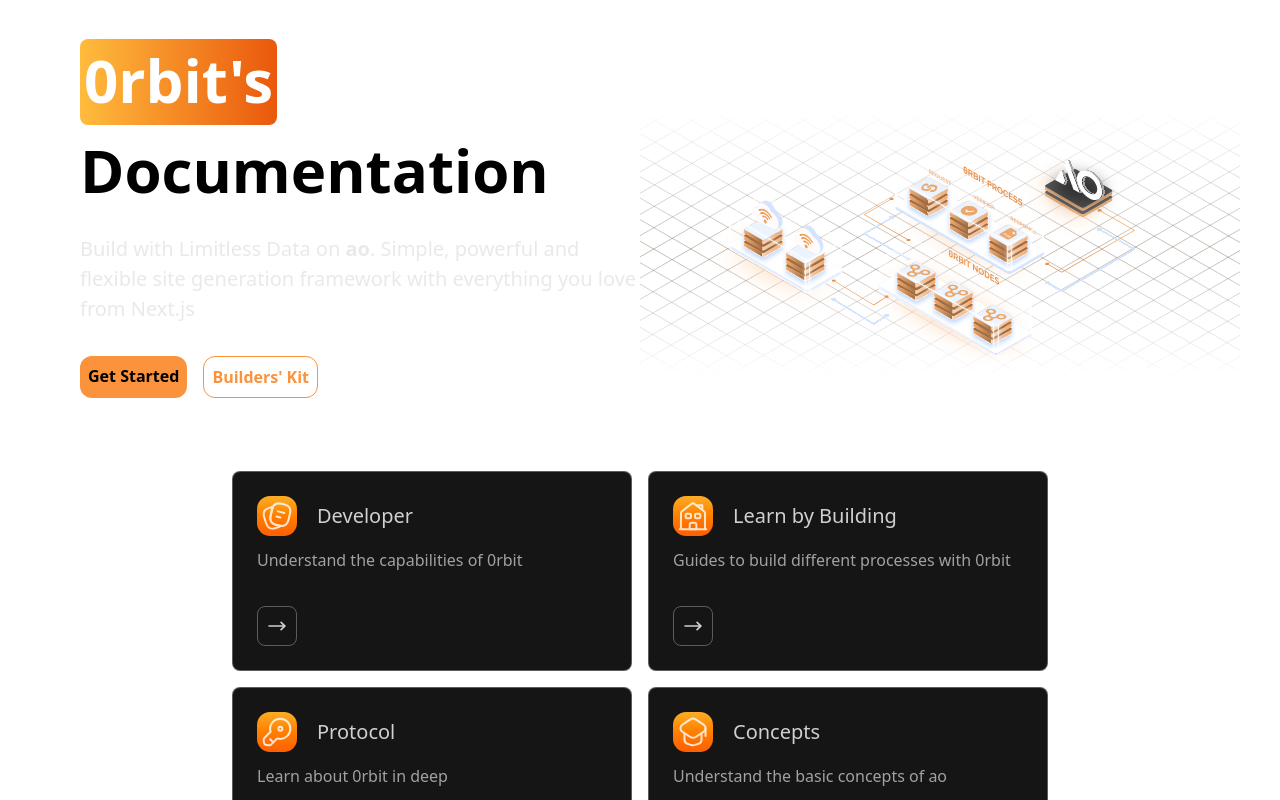
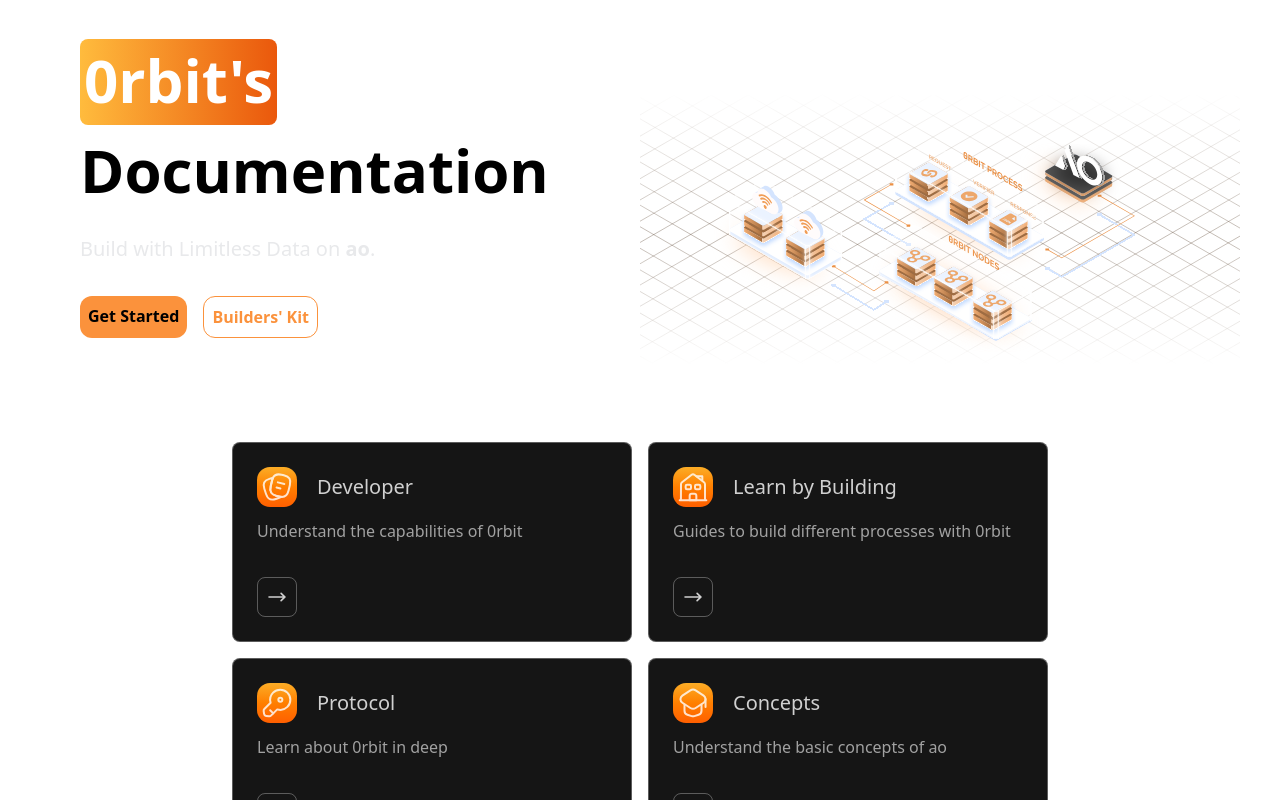
Before and after one commit to 0rbit-co/docs, a Next.js app: page / in a window 1280 px wide. Shown: the top 800 px of the page. Built offline with nearby package versions, Linux system fonts and the light colour scheme.

Commit message:
fix: subheading

```diff
--- a/components/HomePage.tsx
+++ b/components/HomePage.tsx
@@ -69,9 +69,7 @@
               <div className="pl-4">
                 <div className="relative pl-6 lg:pt-6 lg:text-[20px] text-[17px] text-[#e8e9eb] w-full">
                   Build with Limitless Data on{" "}
-                  <span className="font-semibold">ao</span>. Simple, powerful and
-                  flexible site generation framework with everything you love from
-                  Next.js
+                  <span className="font-semibold">ao</span>.
                 </div>
                 <div className="flex justify-start pt-8 pl-6 gap-4">
                   <button className="flex text-center p-2 font-bold rounded-xl bg-orange-400">
```
